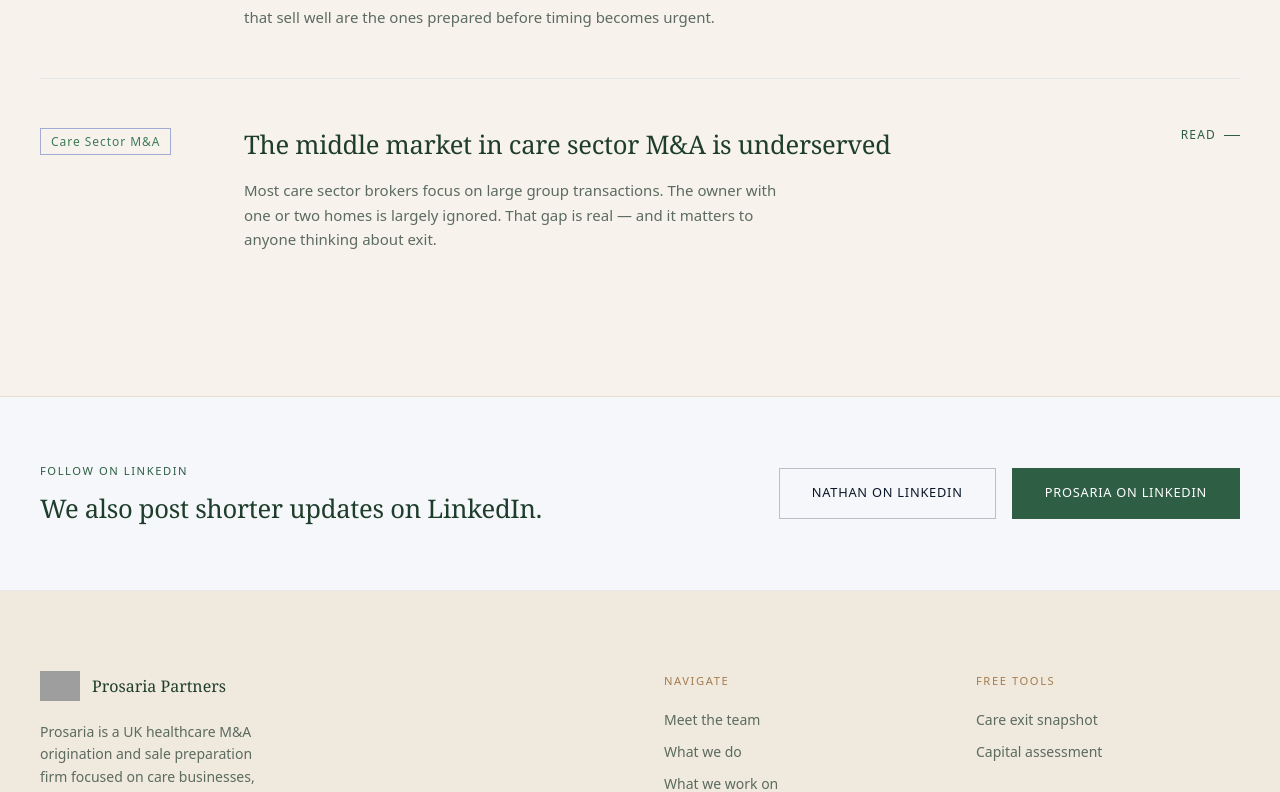
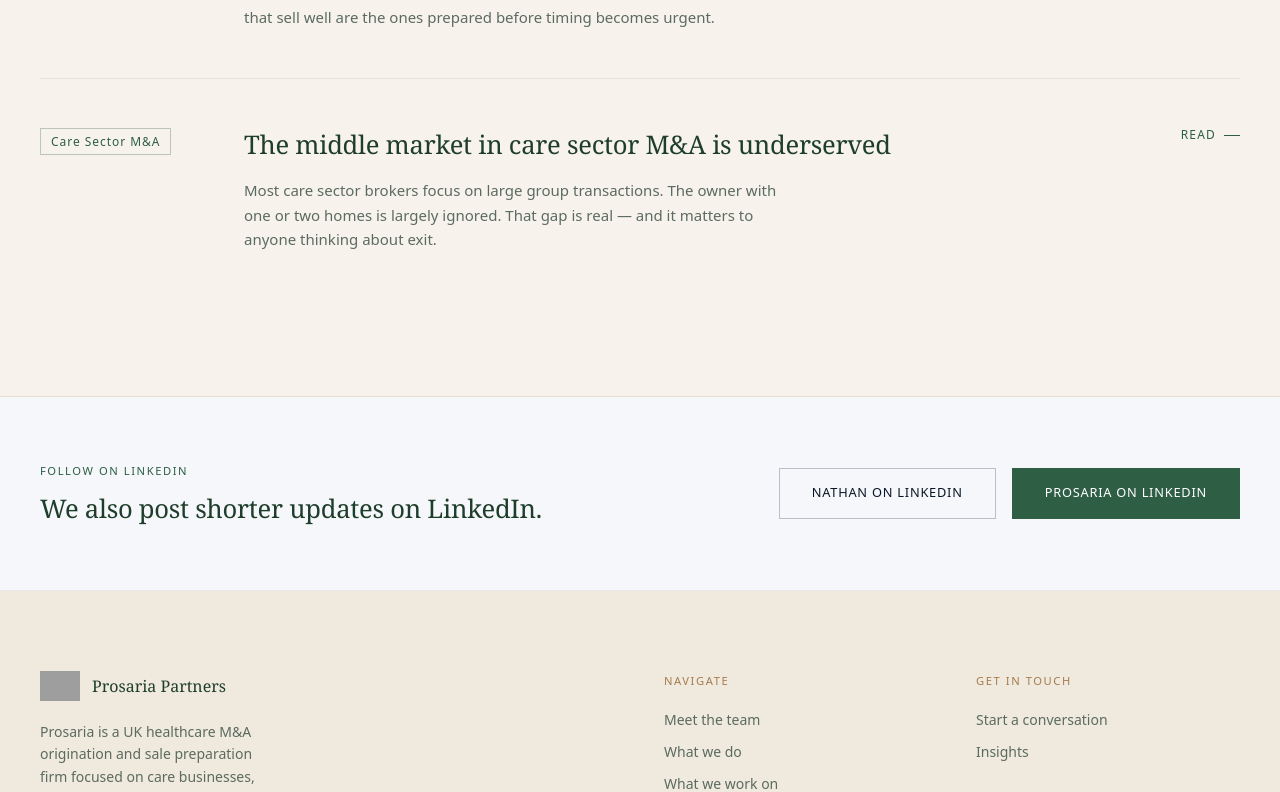
Before and after one commit to ndgmusic47-stack/prosaria, a Next.js app: page /insight in a window 1280 px wide. Shown: the part 1305-2097 px from the top of the page. Built offline with nearby package versions, Linux system fonts and the light colour scheme; grey boxes are pictures that could not be loaded.

Commit message:
v43 - blues swept, centred sections, contact fixes, insight categories

```diff
--- a/app/case-studies/page.tsx
+++ b/app/case-studies/page.tsx
@@ -87,9 +87,9 @@ export default function CaseStudiesPage() {
                 className={`border border-[#2E5E44]/15 bg-[#FFFFFF] p-8 lg:p-10 flex flex-col reveal reveal-delay-${(i % 2) + 1} hover:border-[#2E5E44]/25 transition-all duration-300`}>
                 <div className="flex flex-wrap items-center gap-3 mb-2">
                   <span className={`eyebrow ${tagColours[ex.tag] || 'text-[#2E5E44]'}`}>{ex.tag}</span>
-                  <span className="text-blue-500/20">·</span>
+                  <span className="text-[#A67C4E]/50">·</span>
                   <span className="text-label text-[#5C6B5F]">{ex.region}</span>
-                  <span className="text-blue-500/20">·</span>
+                  <span className="text-[#A67C4E]/50">·</span>
                   <span className="text-label text-[#7E8A7E]">{ex.type}</span>
                 </div>
                 <h3 className="font-serif text-display-sm text-[#1F3D2B] mb-5 leading-snug mt-4">{ex.headline}</h3>
--- a/app/contact/page.tsx
+++ b/app/contact/page.tsx
@@ -58,7 +58,7 @@ export default function ContactPage() {
             Start a conversation.
           </h1>
           <p className="text-body-lg text-[#5C6B5F] max-w-[44ch]">
-            Use one of the tools below to get a quick answer, or send a message directly. We respond personally.
+            Choose the route that fits you and send a message. Every conversation is direct, confidential, and without obligation.
           </p>
         </div>
       </section>
@@ -67,9 +67,9 @@ export default function ContactPage() {
       <section className="py-24 bg-[#F7F3EC]">
         <div className="max-w-site mx-auto px-6 lg:px-10">
           <div className="mb-12 reveal">
-            <p className="eyebrow mb-4">Quick start</p>
+            <p className="eyebrow mb-4" style={{color:'#A67C4E'}}>Choose your route</p>
             <h2 className="font-serif text-display-md text-[#1F3D2B] max-w-[28ch]">
-              Pick the area that matches what you need.
+              Two routes. One conversation.
             </h2>
           </div>
           <div className="grid grid-cols-1 lg:grid-cols-2 gap-6 mb-20">
@@ -88,7 +88,7 @@ export default function ContactPage() {
           </div>
 
           {/* DIRECT CONTACT */}
-          <div className="grid grid-cols-1 lg:grid-cols-2 gap-16 lg:gap-24 items-start">
+          <div id="message" className="grid grid-cols-1 lg:grid-cols-2 gap-16 lg:gap-24 items-start scroll-mt-28">
 
             <div className="reveal">
               <p className="eyebrow mb-6">Send a message</p>
--- a/app/insight/[slug]/page.tsx
+++ b/app/insight/[slug]/page.tsx
@@ -20,8 +20,8 @@ async function markdownToHtml(markdown: string) {
 }
 
 const categoryColours: Record<string, string> = {
-  'Care Sector M&A':        'text-[#3E7A58] border-blue-800/40',
-  'Working Capital':        'text-[#3E7A58] border-blue-900/40',
+  'Care Sector M&A':        'text-[#2E5E44] border-[#2E5E44]/30',
+  'Succession':             'text-[#A67C4E] border-[#A67C4E]/40',
 }
 
 export default async function PostPage({ params }: { params: { slug: string } }) {
@@ -37,7 +37,7 @@ export default async function PostPage({ params }: { params: { slug: string } })
             ← Insight
           </Link>
           <div className="flex flex-wrap items-center gap-4 mb-8">
-            <span className={`text-label border px-2.5 py-1 ${categoryColours[post.category] || 'text-[#5C6B5F] border-[#1e3a5f]'}`}>
+            <span className={`text-label border px-2.5 py-1 ${categoryColours[post.category] || 'text-[#5C6B5F] border-[#D8CFC0]'}`}>
               {post.category}
             </span>
           </div>
--- a/app/insight/page.tsx
+++ b/app/insight/page.tsx
@@ -7,9 +7,9 @@ export const metadata = {
 }
 
 const categoryColours: Record<string, string> = {
-  'Care Sector M&A':        'text-[#3E7A58] border-blue-800/40',
-  'Working Capital':        'text-[#3E7A58] border-blue-900/40',
-  'Insight':                'text-[#5C6B5F] border-[#1e3a5f]',
+  'Care Sector M&A':        'text-[#2E5E44] border-[#2E5E44]/30',
+  'Succession':             'text-[#A67C4E] border-[#A67C4E]/40',
+  'Insight':                'text-[#5C6B5F] border-[#D8CFC0]',
 }
 
 export default function InsightPage() {
@@ -35,7 +35,7 @@ export default function InsightPage() {
               <p className="font-serif text-display-sm text-[#6E7B6F]">More coming soon.</p>
             </div>
           ) : (
-            <div className="divide-y divide-blue-500/8">
+            <div className="divide-y divide-[#2E5E44]/10">
               {posts.map((post) => (
                 <article key={post.slug} className="py-12 group">
                   <div className="grid grid-cols-1 lg:grid-cols-12 gap-6 items-start">
--- a/app/page.tsx
+++ b/app/page.tsx
@@ -203,8 +203,8 @@ export default function HomePage() {
               </div>
             </div>
             <div className="order-1 lg:order-2">
-              <div className="line-accent mb-8 reveal" style={{background:'#1d4ed8'}} />
-              <p className="eyebrow mb-5 reveal" style={{color:'#2E5E44'}}>The business</p>
+              <div className="line-accent mb-8 reveal" style={{background:'#A67C4E'}} />
+              <p className="eyebrow mb-5 reveal" style={{color:'#A67C4E'}}>The business</p>
               <h2 className="font-serif text-display-lg mb-8 reveal reveal-delay-1" style={{color:'#1F3D2B'}}>
                 One sector. The people who matter. Deals done quietly.
               </h2>
@@ -243,7 +243,7 @@ export default function HomePage() {
                 className={`border border-[#2E5E44]/15 bg-[#FFFFFF] p-8 flex flex-col case-card reveal reveal-delay-${i+1} hover:border-[#2E5E44]/25 transition-all duration-300`}>
                 <div className="flex items-center gap-3 mb-6">
                   <span className="eyebrow text-[#2E5E44]">{cs.tag}</span>
-                  <span className="text-blue-500/20">·</span>
+                  <span className="text-[#A67C4E]/50">·</span>
                   <span className="text-label text-[#5C6B5F]">{cs.region}</span>
                 </div>
                 <h3 className="font-serif text-display-sm text-[#1F3D2B] mb-4 leading-snug">{cs.headline}</h3>
@@ -261,16 +261,16 @@ export default function HomePage() {
       {/* LEAD MAGNETS */}
       <section className="light-section py-40">
         <div className="max-w-site mx-auto px-6 lg:px-10">
-          <div className="mb-14 reveal">
-            <p className="eyebrow mb-4" style={{color:'#2E5E44'}}>Start here</p>
-            <h2 className="font-serif text-display-lg max-w-[28ch]" style={{color:'#1F3D2B'}}>
+          <div className="mb-14 reveal text-center">
+            <p className="eyebrow mb-4" style={{color:'#A67C4E'}}>Start here</p>
+            <h2 className="font-serif text-display-lg max-w-[28ch] mx-auto" style={{color:'#1F3D2B'}}>
               Two ways to start a conversation.
             </h2>
-            <p className="text-body-md mt-4 max-w-[48ch]" style={{color:'#4A5B4E'}}>
+            <p className="text-body-md mt-4 max-w-[48ch] mx-auto" style={{color:'#4A5B4E'}}>
               Every conversation is direct, confidential, and without obligation. Choose the route that fits you.
             </p>
           </div>
-          <div className="grid grid-cols-1 md:grid-cols-2 gap-6 max-w-3xl">
+          <div className="grid grid-cols-1 md:grid-cols-2 gap-6 max-w-3xl mx-auto">
             {[
               {
                 title: 'I own or run a care business',
--- a/components/Footer.tsx
+++ b/components/Footer.tsx
@@ -31,7 +31,7 @@ export default function Footer() {
           </div>
 
           <div>
-            <p className="eyebrow text-blue-500/30 mb-5">Navigate</p>
+            <p className="eyebrow text-[#A67C4E]/70 mb-5">Navigate</p>
             <nav className="flex flex-col gap-3">
               {[
                 {href:'/about',label:'Meet the team'},
@@ -46,17 +46,17 @@ export default function Footer() {
           </div>
 
           <div>
-            <p className="eyebrow text-blue-500/30 mb-5">Free tools</p>
+            <p className="eyebrow text-[#A67C4E]/70 mb-5">Get in touch</p>
             <nav className="flex flex-col gap-3">
               {[
-                {href:'/care-snapshot',label:'Care exit snapshot'},
-                                {href:'/capital-assessment',label:'Capital assessment'},
+                {href:'/contact',label:'Start a conversation'},
+                {href:'/insight',label:'Insights'},
               ].map(({href,label})=>(
                 <Link key={href} href={href} className="text-sm hover:text-[#2E5E44] transition-colors">{label}</Link>
               ))}
             </nav>
             <div className="mt-8 space-y-2">
-              <p className="eyebrow text-blue-500/30 mb-3">Connect</p>
+              <p className="eyebrow text-[#A67C4E]/70 mb-3">Connect</p>
               <a href="https://www.linkedin.com/in/mrpowell22/" target="_blank" rel="noopener noreferrer" className="text-sm hover:text-[#2E5E44] transition-colors block">Nathan on LinkedIn</a>
               <a href="https://www.linkedin.com/company/prosaria-partners" target="_blank" rel="noopener noreferrer" className="text-sm hover:text-[#2E5E44] transition-colors block">Prosaria on LinkedIn</a>
             </div>
```
